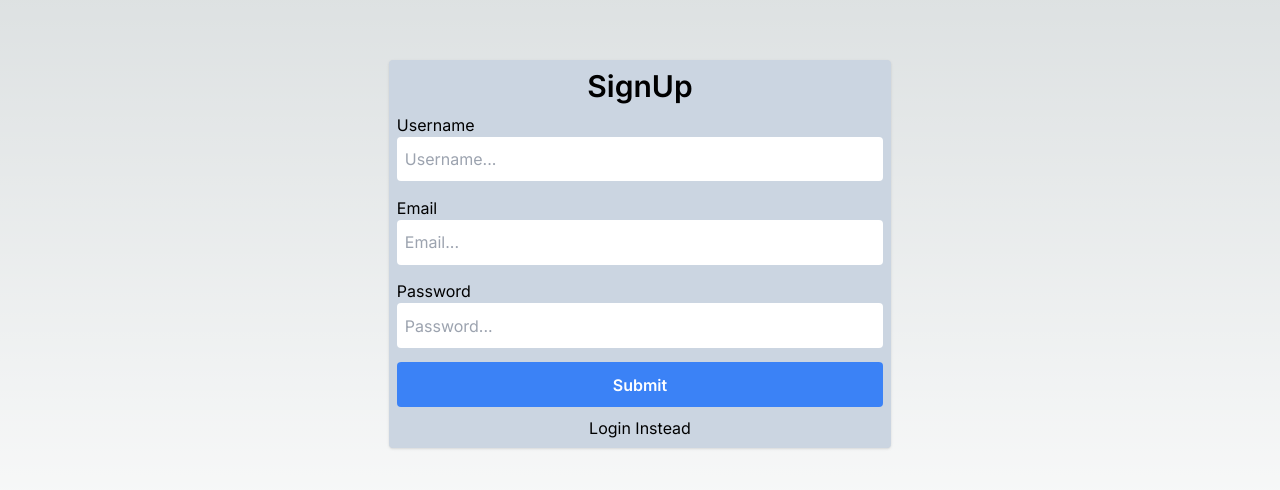
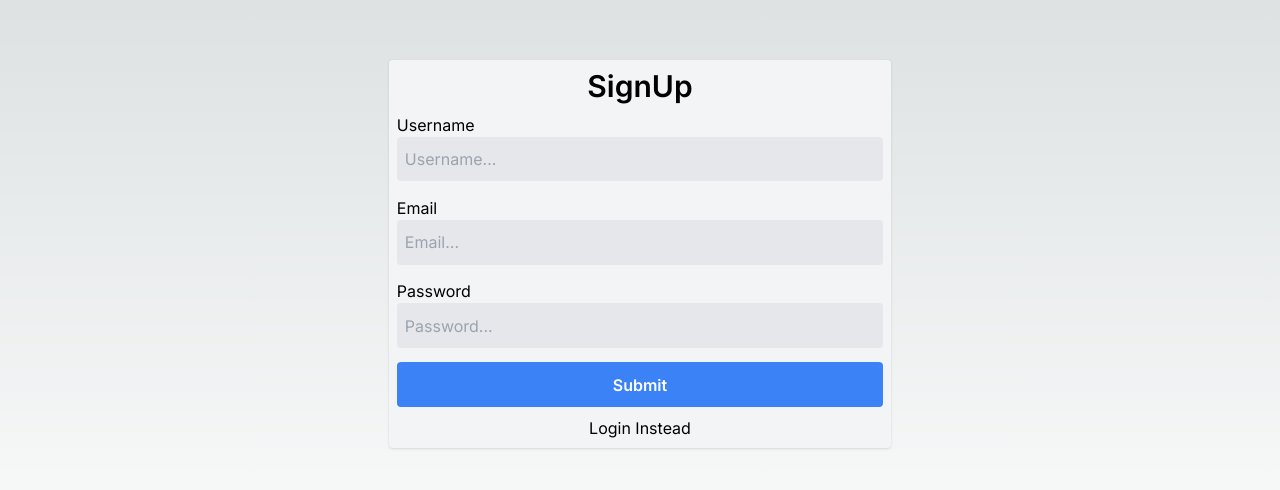
Before and after one commit to rajxode/nextjs-authetication, a Next.js app: page /signup in a window 1280 px wide. Shown: the part 146-636 px from the top of the page. Built offline with nearby package versions, Linux system fonts and the light colour scheme.

Commit message:
created model for user

```diff
--- a/src/app/login/page.tsx
+++ b/src/app/login/page.tsx
@@ -1,59 +1,60 @@
+"use client";
+import React from "react";
+import { useRouter } from "next/navigation";
+import axios from "axios";
+import Link from "next/link";
 
-'use client'
-import React from 'react';
-import { useRouter } from 'next/navigation';
-import axios from 'axios';
-import Link from 'next/link';
-
-
-export default function LoginPage(){
-
-    const [formData,setFormData] = React.useState({
-        email:'',
-        password:'',
+export default function LoginPage() {
+  const [formData, setFormData] = React.useState({
+    email: "",
+    password: "",
   });
 
-      const handleSubmit = async(e:Event) => {
+  const handleSubmit = async (e: Event) => {
     try {
       e.preventDefault();
     } catch (err) {
       console.log(err);
     }
-      }
+  };
 
   return (
-        <div className='flex h-screen justify-center items-center md:p-3'>
-      <div className='flex flex-col justify-between w-2/5 h-2/5 rounded shadow p-2 bg-slate-300'>
-        <div className='text-center h-auto text-3xl font-semibold'>
-          Login
-        </div>
-        <div className='flex flex-col h-1/4'>
+    <div className="flex h-screen justify-center items-center md:p-3">
+      <div className="flex flex-col justify-between w-2/5 h-2/5 rounded-md shadow p-2 bg-slate-100">
+        <div className="text-center h-auto text-3xl font-semibold">Login</div>
+        <div className="flex flex-col h-1/4">
           <label>Email</label>
           <input
             type="email"
-            placeholder='Email...'
+            placeholder="Email..."
             value={formData.email}
-            className='h-3/5 rounded px-2 focus:outline-none'
-            onChange={(e) => setFormData({...formData,email:e.target.value})}
+            className="h-3/5 rounded px-2 focus:outline-none"
+            onChange={(e) =>
+              setFormData({ ...formData, email: e.target.value })
+            }
           />
         </div>
-        <div className='flex flex-col h-1/4'>
+        <div className="flex flex-col h-1/4">
           <label>Password</label>
           <input
             type="password"
-            placeholder='Password...'
+            placeholder="Password..."
             value={formData.password}
-            className='h-3/5 rounded px-2 focus:outline-none'
-            onChange={(e) => setFormData({...formData,password:e.target.value})}
+            className="h-3/5 rounded px-2 focus:outline-none"
+            onChange={(e) =>
+              setFormData({ ...formData, password: e.target.value })
+            }
           />
         </div>
-        <div className='flex flex-col h-[15%]'>
-          <button className='rounded bg-blue-500 text-white h-full font-semibold'>Submit</button>
+        <div className="flex flex-col h-[15%]">
+          <button className="rounded bg-blue-500 text-white h-full font-semibold">
+            Submit
+          </button>
         </div>
-        <div className='w-full h-auto flex justify-center'>
-          <Link href='/signup'>SignUp Instead</Link>
+        <div className="w-full h-auto flex justify-center">
+          <Link href="/signup">SignUp Instead</Link>
         </div>
       </div>
     </div>
-    )
+  );
 }
--- a/src/app/profile/[id]/page.tsx
+++ b/src/app/profile/[id]/page.tsx
@@ -2,7 +2,7 @@ import React from 'react'
 
 function ProfileParams({params}:any) {
   return (
-    <div>
+    <div className='w-full min-h-screen'>
         <h1>
             ProfileParams
         </h1>
@@ -14,4 +14,4 @@ function ProfileParams({params}:any) {
   )
 }
 
-export default ProfileParams
+export default ProfileParams;
--- a/src/app/profile/page.tsx
+++ b/src/app/profile/page.tsx
@@ -3,8 +3,10 @@ import React from 'react'
 
 function Profile() {
   return (
-    <div>Profile Page</div>
+    <div className='w-full min-h-screen'>
+        Profile Page
+    </div>
   )
 }
 
-export default Profile
+export default Profile;
--- a/src/app/signup/page.tsx
+++ b/src/app/signup/page.tsx
@@ -24,7 +24,7 @@ function SignUp() {
 
   return (
     <div className='flex h-screen justify-center items-center md:p-3'>
-      <div className='flex flex-col justify-between w-2/5 h-1/2 rounded shadow p-2 bg-slate-300'>
+      <div className='flex flex-col justify-between w-2/5 h-1/2 rounded shadow p-2 bg-gray-100'>
         <div className='text-center h-auto text-3xl font-semibold'>
           SignUp
         </div>
@@ -34,7 +34,7 @@ function SignUp() {
             type="text"
             placeholder='Username...'
             value={formData.name}
-            className='h-3/5 rounded px-2 focus:outline-none'
+            className='h-3/5 bg-gray-200 rounded px-2 focus:outline-none'
             onChange={(e) => setFormData({...formData,name:e.target.value})}
           />
         </div>
@@ -44,7 +44,7 @@ function SignUp() {
             type="email"
             placeholder='Email...'
             value={formData.email}
-            className='h-3/5 rounded px-2 focus:outline-none'
+            className='h-3/5 bg-gray-200 rounded px-2 focus:outline-none'
             onChange={(e) => setFormData({...formData,email:e.target.value})}
           />
         </div>
@@ -54,7 +54,7 @@ function SignUp() {
             type="password"
             placeholder='Password...'
             value={formData.password}
-            className='h-3/5 rounded px-2 focus:outline-none'
+            className='h-3/5 bg-gray-200 rounded px-2 focus:outline-none'
             onChange={(e) => setFormData({...formData,password:e.target.value})}
           />
         </div>
```
Also changed, not shown: src/models/User.ts (added, +51 -0 lines). Lines whose indentation alone changed are shown as unchanged.
